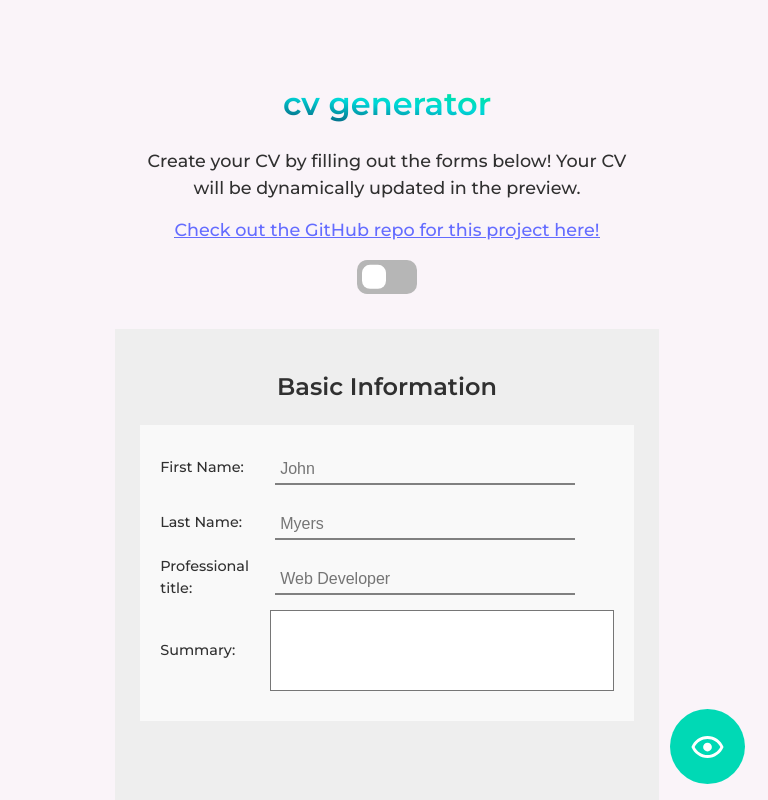
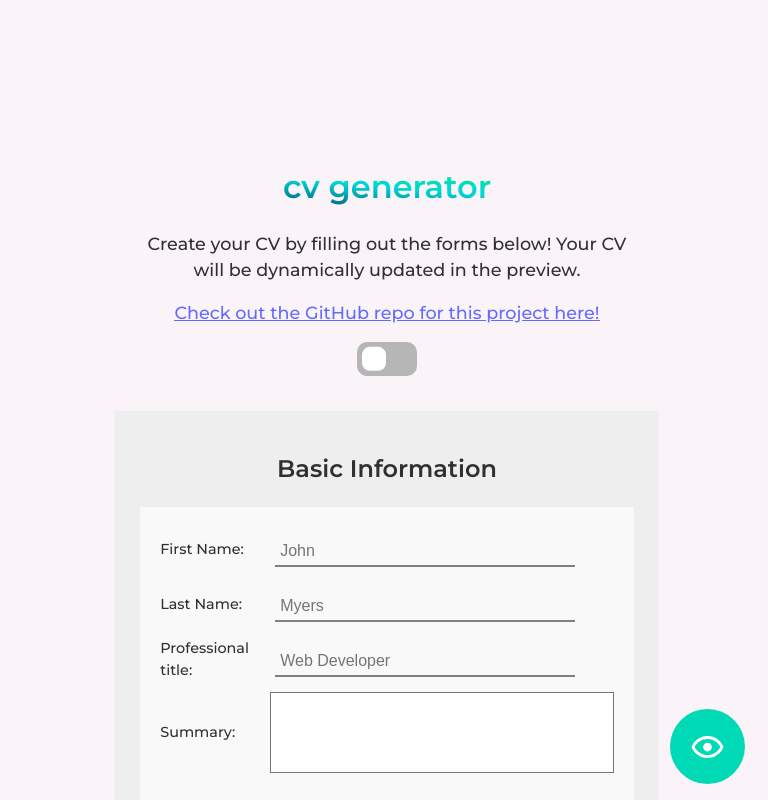
Before and after one commit to topciovrafael/cv-generator, a React (Vite) app: page / in a window 768 px wide. Built offline with nearby package versions, Linux system fonts and the light colour scheme.

Commit message:
Resolved merge conflicts, also tweaked styling.

```diff
--- a/index.html
+++ b/index.html
@@ -2,7 +2,7 @@
 <html lang="en">
   <head>
     <meta charset="UTF-8" />
-    <meta name="viewport" content="width=device-width, initial-scale=1.0" />
+    <meta name="viewport" content="width=device-width, initial-scale=1.0, maximum-scale=1.0, user-scalable=no">
     <title>Vite + React</title>
     <link rel="icon" href="src/assets/1.png" />
 
--- a/src/index.css
+++ b/src/index.css
@@ -709,10 +709,18 @@
 }
 
 @media (max-width: 1200px) {
+  #cv-header{
+    margin-top: 20%;
+  }
+
   html, body, #tot{
     max-height:100vh;
     overflow: hidden;
     }
+    #stanga{
+      overflow-x: hidden;
+    }
+
   body {
     min-height: -webkit-fill-available;
   }
@@ -800,6 +808,7 @@
     font-size: 0.85rem;
   }
   #stanga{
+    overflow-x: hidden;
   }
 }
 
@@ -817,6 +826,9 @@
   #preview-bg{
     font-size: 0.45rem;
   }
+  #stanga{
+    overflow-x: hidden;
+  }
 }
 
 @media (min-width:350px) and (max-width: 550px){
@@ -829,6 +841,9 @@
   }
   html {
     height: -webkit-fill-available;
+  }
+  #stanga{
+    overflow-x: hidden;
   }
 }
 
@@ -843,4 +858,7 @@
   #download{
     right: 18%;
   }
+  #stanga{
+    overflow-x: hidden;
+  }
 }
```
